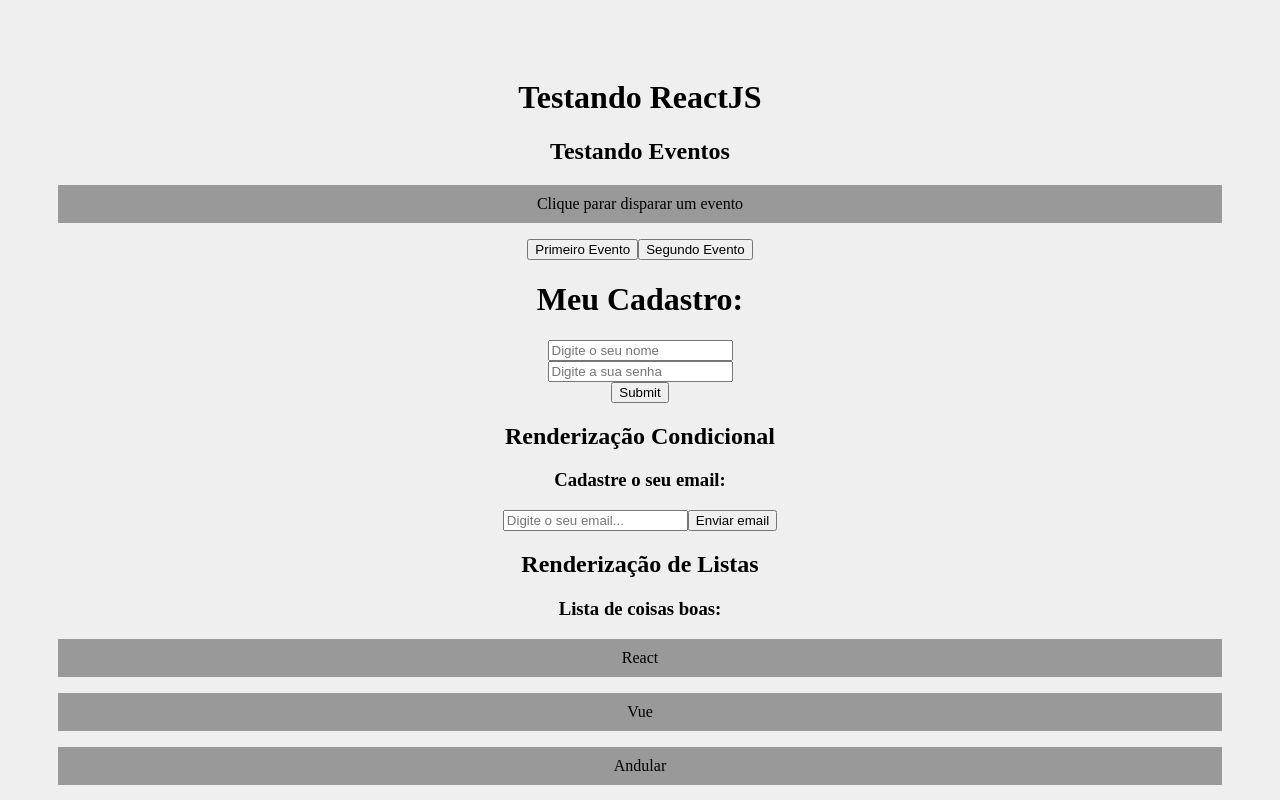
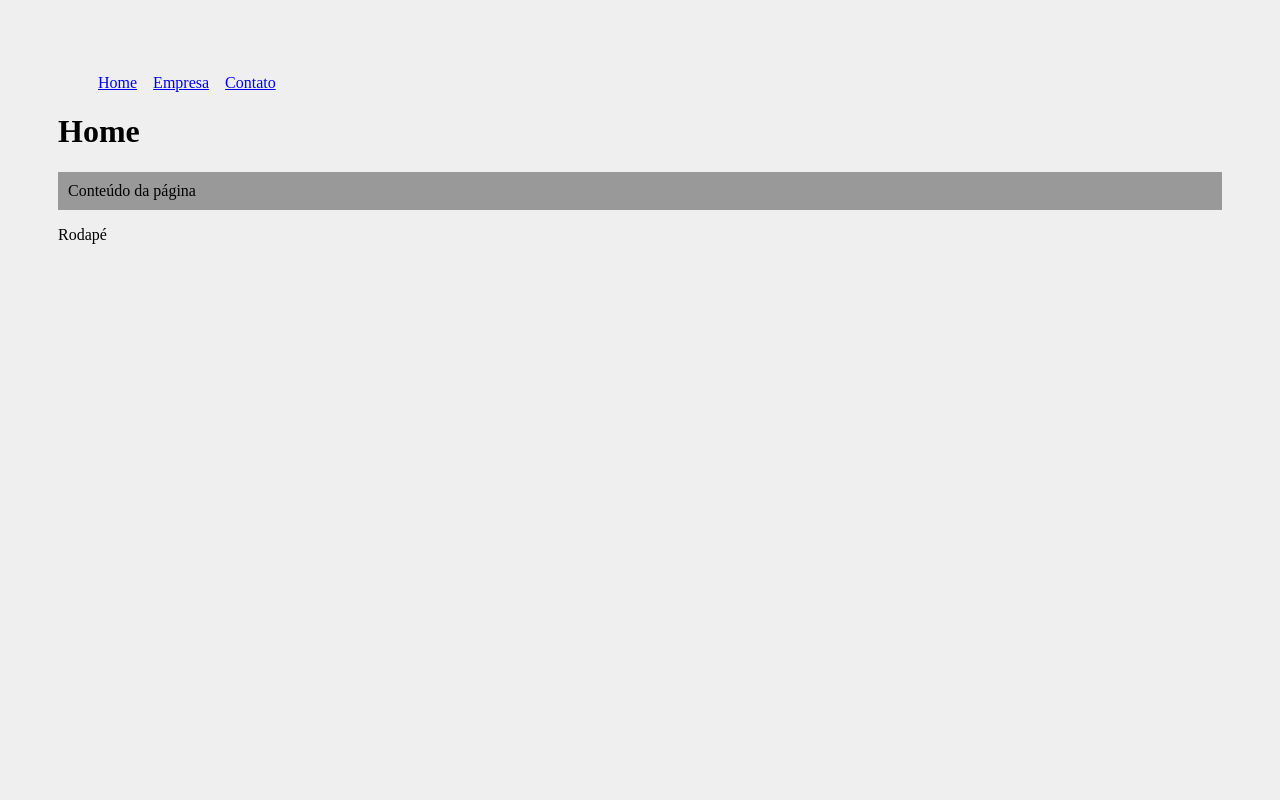
Before and after one commit to ViniWixak/React-Learning, a React (Create React App) app: page / in a window 1280 px wide. Shown: the top 800 px of the page. Built offline with nearby package versions, Linux system fonts and the light colour scheme.

Commit message:
Implementing React Router

```diff
--- a/package.json
+++ b/package.json
@@ -8,6 +8,7 @@
     "@testing-library/user-event": "^13.5.0",
     "react": "^18.2.0",
     "react-dom": "^18.2.0",
+    "react-router-dom": "^6.22.0",
     "react-scripts": "5.0.1",
     "web-vitals": "^2.1.4"
   },
--- a/src/App.js
+++ b/src/App.js
@@ -1,32 +1,22 @@
-import { useState } from 'react';
-import './App.css';
-import Condicional from './components/Condicional';
-import Evento from './components/Evento';
-import Form from './components/Form';
-import OutraLista from './components/OutraLista';
-import SeuNome from './components/SeuNome';
-import Saudacao from './components/Sudacao';
+import { BrowserRouter as Router, Routes, Route } from 'react-router-dom'
+import Home from './pages/Home';
+import Empresa from './pages/Empresa';
+import Contato from './pages/Contato';
+import Navbar from './components/layout/Navbar';
+import Footer from './components/layout/Footer';
 
 function App() {
 
-  const meusItens = ['React', 'Vue', 'Andular']
-  const [nome, setNome] = useState()
-
   return (
-    <div className="App">
-      <h1>Testando ReactJS</h1>
-      <h2>Testando Eventos</h2>
-      <Evento />
-      <Form />
-      <h2>Renderização Condicional</h2>
-      <Condicional/>
-      <h2>Renderização de Listas</h2>
-      <OutraLista itens={meusItens}/>
-      <OutraLista itens={[]}/>
-      <h2>State Lift:1</h2>
-      <SeuNome setNome={setNome}/>
-      <Saudacao nome={nome}/>
-    </div>
+    <Router>
+      <Navbar />
+      <Routes>
+        <Route exact path='/' Component={Home} />
+        <Route path='/empresa' Component={Empresa} />
+        <Route path='/contato' Component={Contato} />
+      </Routes>
+      <Footer />
+    </Router>
   );
 }
 
--- /dev/null
+++ b/src/components/layout/Footer.js
@@ -0,0 +1,5 @@
+function Footer() {
+    return (<footer>Rodapé</footer>)
+}
+
+export default Footer
--- /dev/null
+++ b/src/components/layout/Navbar.js
@@ -0,0 +1,14 @@
+import { Link } from "react-router-dom"
+import styles from './Navbar.module.css'
+
+function Navbar() {
+    return (
+        <ul className={styles.list}>
+            <li className={styles.item}><Link to="/">Home</Link></li>
+            <li className={styles.item}><Link to="/empresa">Empresa</Link></li>
+            <li className={styles.item}><Link to="/contato">Contato</Link></li>
+        </ul>
+    )
+}
+
+export default Navbar
--- /dev/null
+++ b/src/components/layout/Navbar.module.css
@@ -0,0 +1,9 @@
+.list {
+    display: flex;
+    list-style: none;
+}
+
+
+.item {
+    margin-right: 1em;
+}
--- /dev/null
+++ b/src/pages/Contato.js
@@ -0,0 +1,10 @@
+function Contato() {
+    return (
+        <div>
+            <h1>Contato</h1>
+            <p>Conteúdo da página</p>
+        </div>
+    )
+}
+
+export default Contato
--- /dev/null
+++ b/src/pages/Empresa.js
@@ -0,0 +1,10 @@
+function Empresa() {
+    return (
+        <div>
+            <h1>Empresa</h1>
+            <p>Conteúdo da página</p>
+        </div>
+    )
+}
+
+export default Empresa
--- /dev/null
+++ b/src/pages/Home.js
@@ -0,0 +1,10 @@
+function Home() {
+    return (
+        <div>
+            <h1>Home</h1>
+            <p>Conteúdo da página</p>
+        </div>
+    )
+}
+
+export default Home
```
Also changed, not shown: 2 other files (tests, documents, lock files or other folders).
